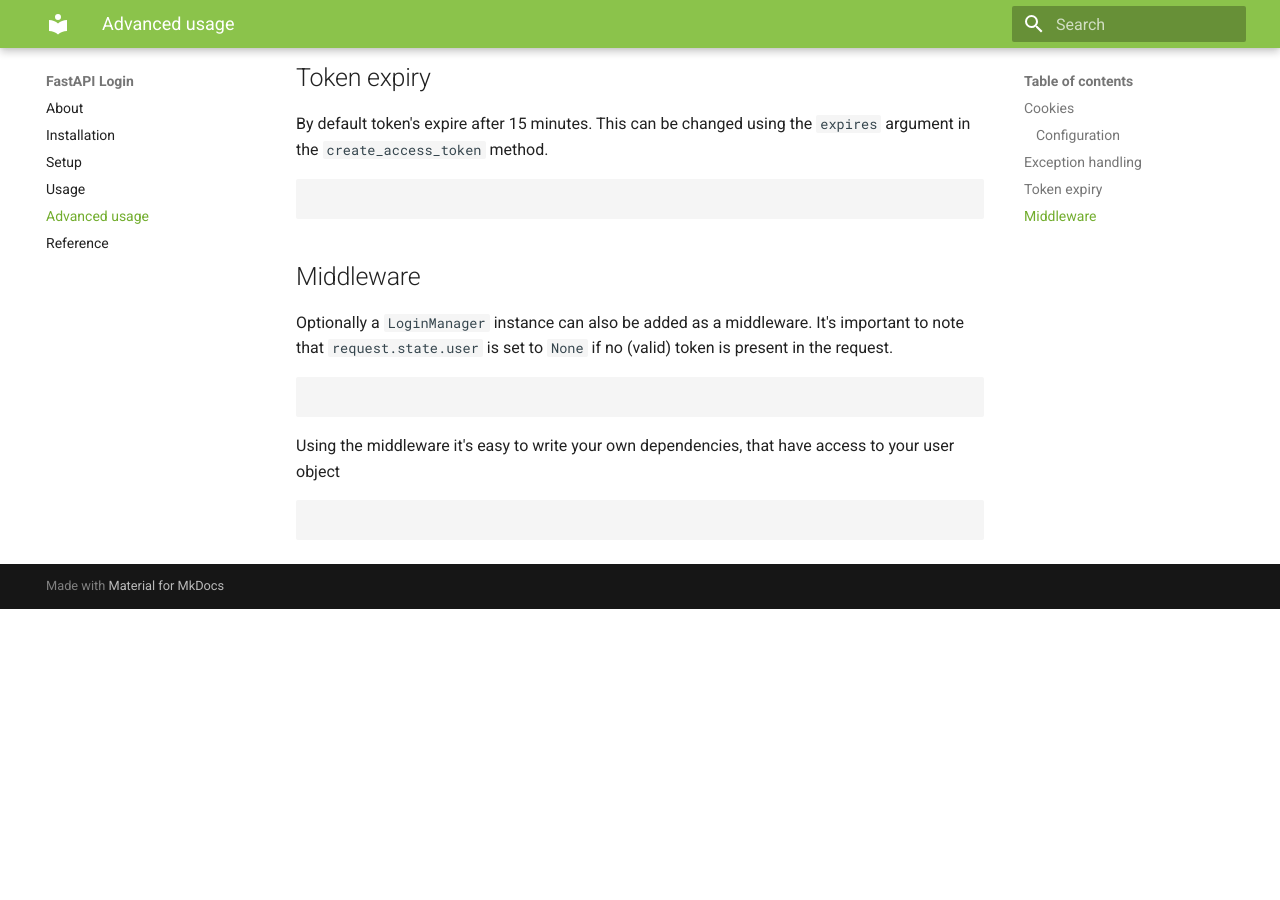
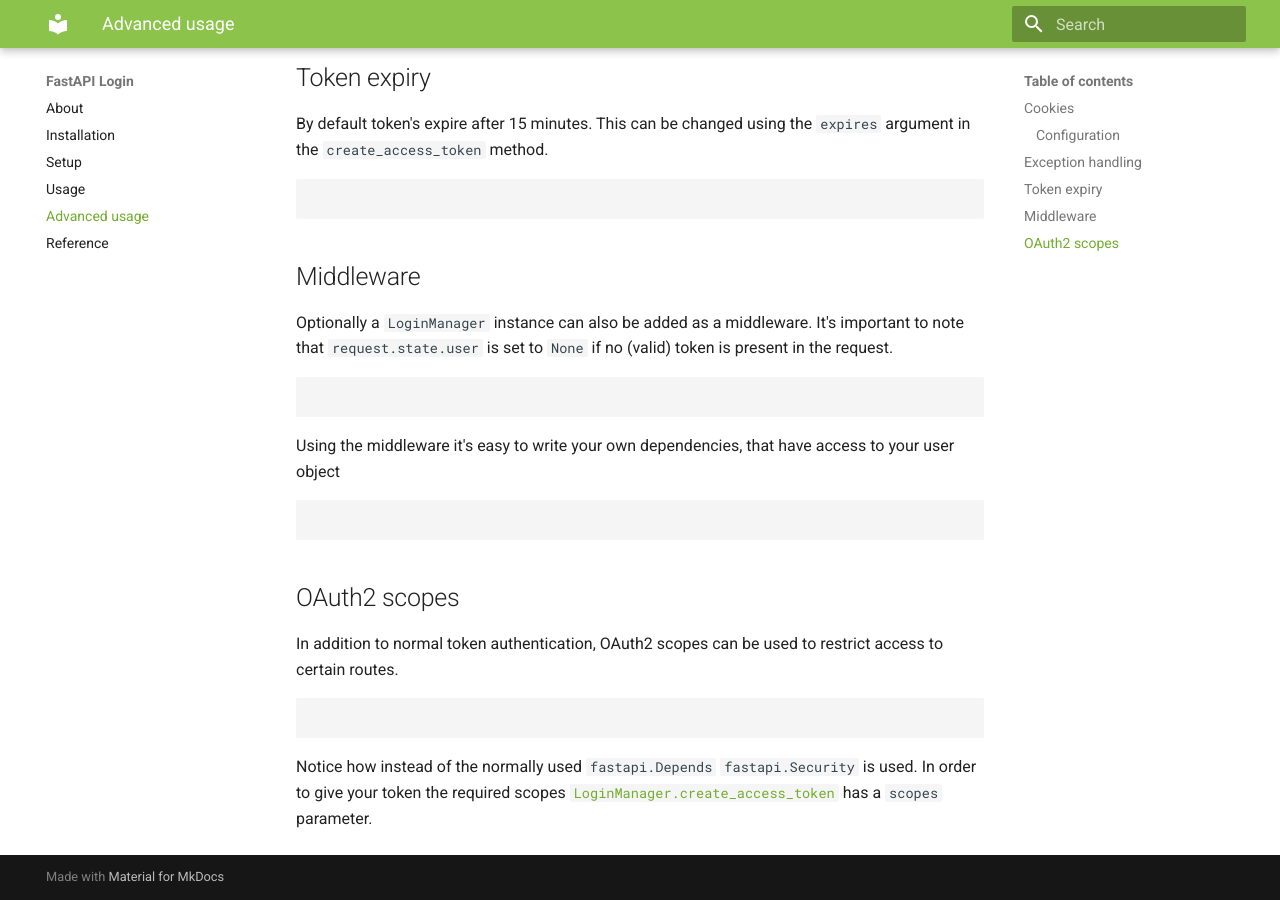
Before and after one commit to MushroomMaula/fastapi_login, an MkDocs documentation site: the page built from docs/advanced_usage.md, in a window 1280 px wide and 900 px high, scrolled down 1056 px. Built offline with MkDocs 1.6.1 and Material for MkDocs 9.7.7, drawn with Linux system fonts in a browser that asks for light colours; before the commit the page ends 1665 px from its top, so only the background shows below that.

Commit message:
Add documentation for OAuth2 scopes

`````diff
--- a/docs/advanced_usage.md
+++ b/docs/advanced_usage.md
@@ -58,3 +58,13 @@ to your user object
 ````python
 {!../docs_src/advanced_usage/adv_usage_007.py!}
 ````
+
+## OAuth2 scopes
+In addition to normal token authentication, OAuth2 scopes can be used to restrict
+access to certain routes.
+````python hl_lines="2"
+{!../docs_src/advanced_usage/adv_usage_008.py!}
+````
+Notice how instead of the normally used ``fastapi.Depends`` ``fastapi.Security`` is used.
+In order to give your token the required scopes [``LoginManager.create_access_token``](reference.html#fastapi_login.fastapi_login.LoginManager.create_access_token)
+has a ``scopes`` parameter.
`````
Also changed, not shown: 1 other file.
